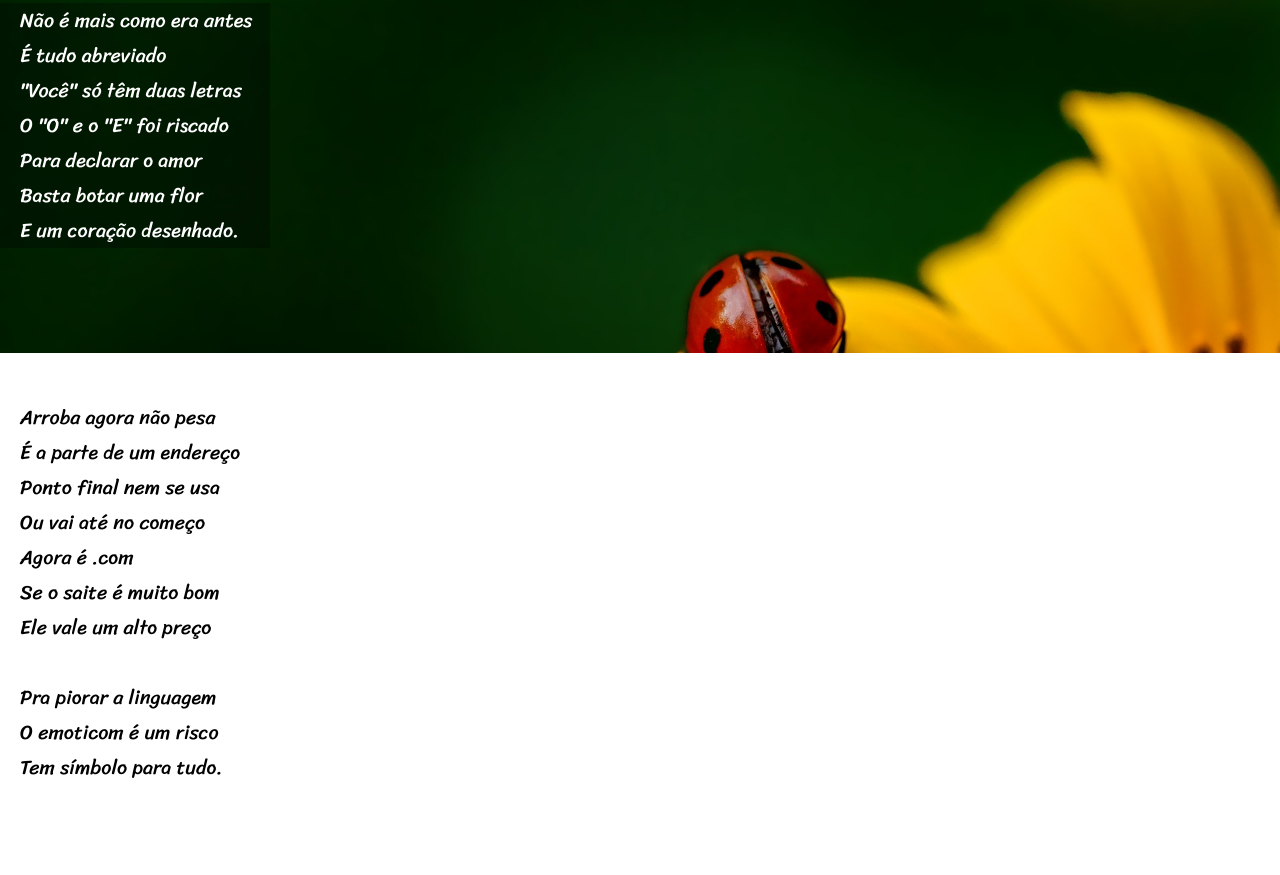
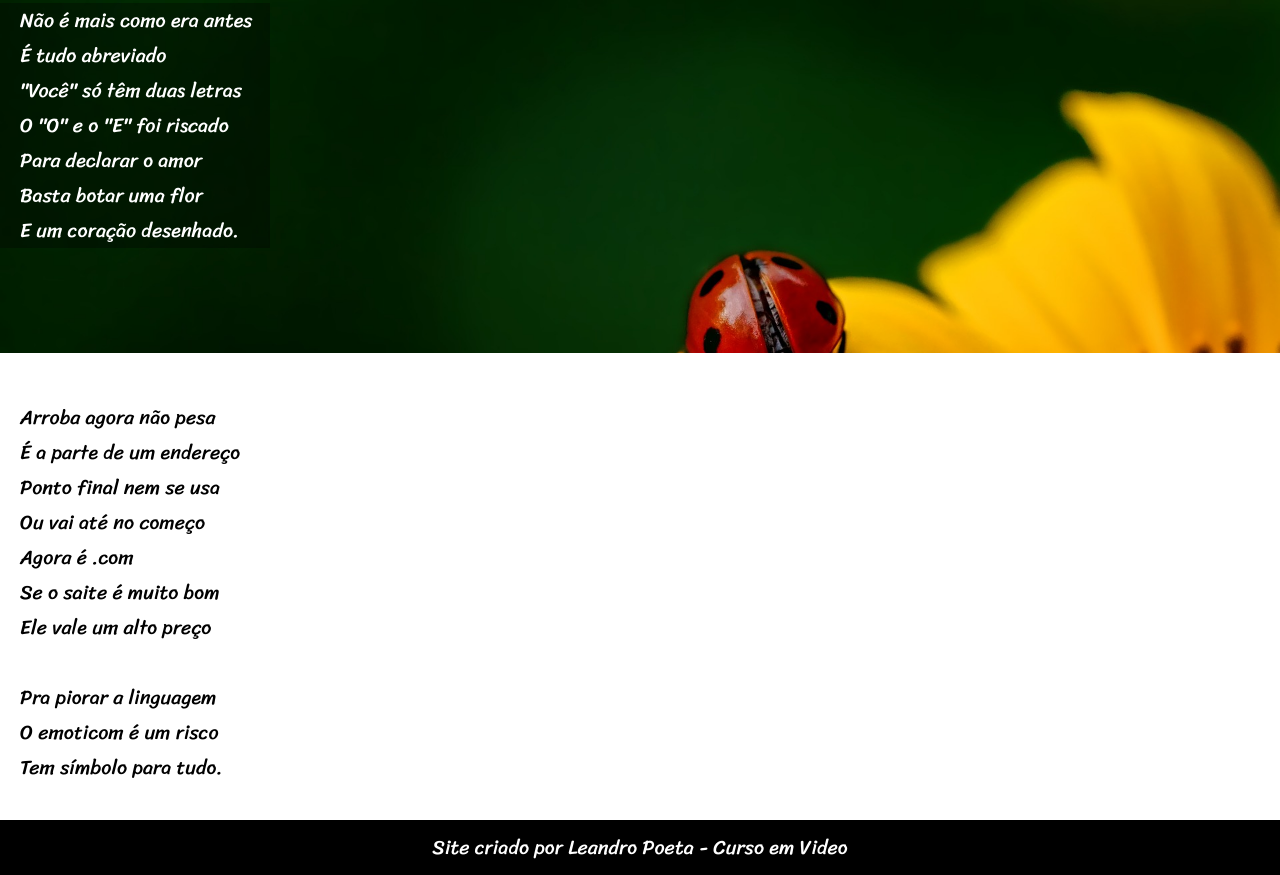
Before and after one commit to leandropoeta/html-css, a plain HTML site: page desafios/d012/index.html in a window 1280 px wide. Shown: the part 616-1491 px from the top of the page. Before the commit the page ends 1401 px from the top, so only its background shows below. Drawn offline with Linux system fonts and the light colour scheme.

Commit message:
atualizei footer

```diff
--- a/desafios/d012/index.html
+++ b/desafios/d012/index.html
@@ -51,5 +51,8 @@
                Tem símbolo para tudo.</p>
         </div>
     </main>
+    <footer>
+        <p>Site criado por Leandro Poeta - Curso em Video</p>
+    </footer>
 </body>
 </html>
--- a/desafios/d012/style.css
+++ b/desafios/d012/style.css
@@ -18,7 +18,8 @@ header {
     background-color: black;
     text-align: center;
     font-family: 'Passion One', cursive;
-    font-size: 1.4em;
+    font-size: 1.5em;
+    font-variant: small-caps;
 }
 
 div#header{
@@ -57,3 +58,12 @@ div#bloco2 {
     background-color: rgba(0, 0, 0, 0.322);
     width: 250px;
 }
+
+footer {
+    background-color: black;
+    color: white;
+    text-align: center;
+    padding: 10px;
+    margin-top: 70px;
+
+}
```
